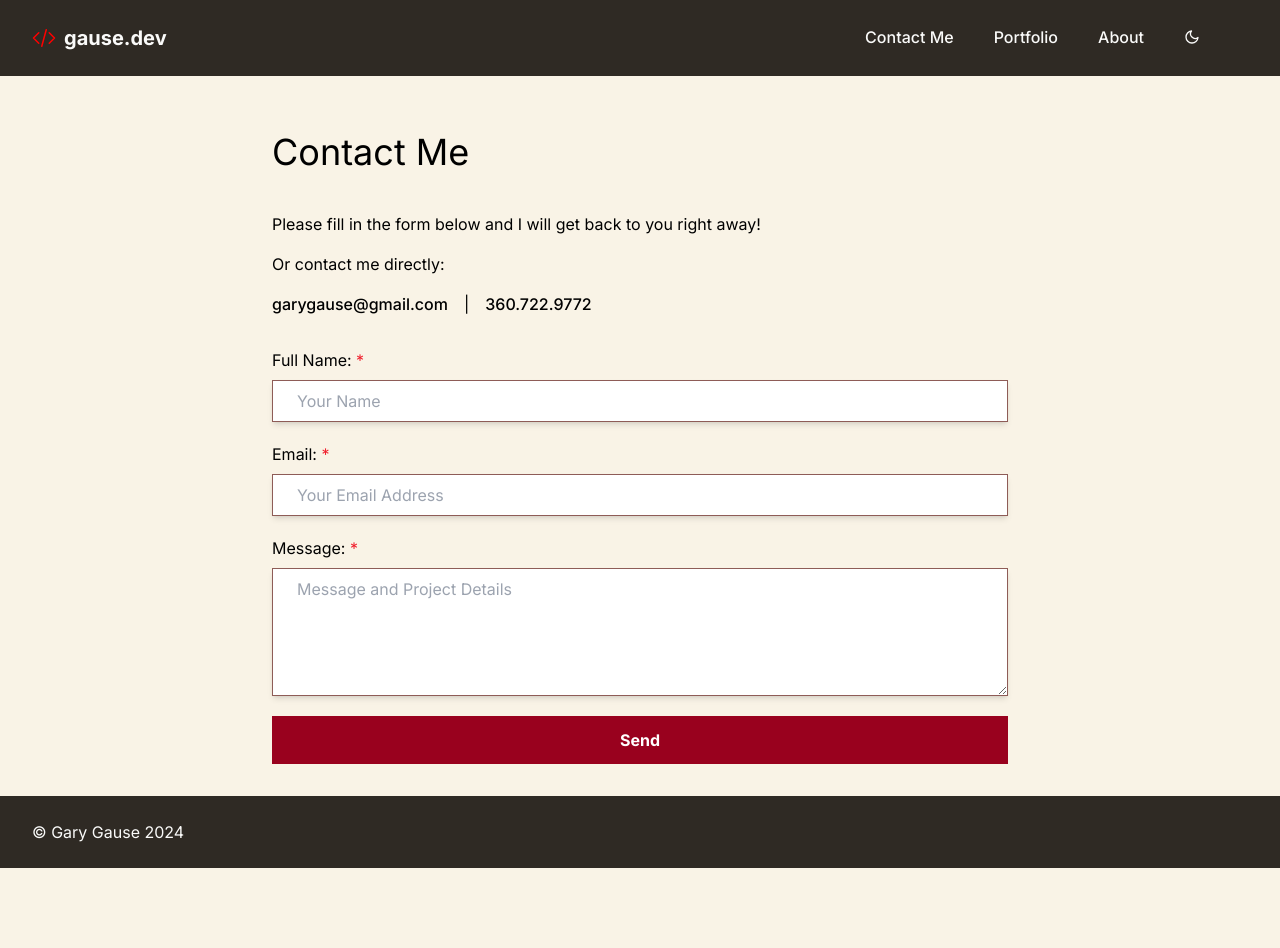
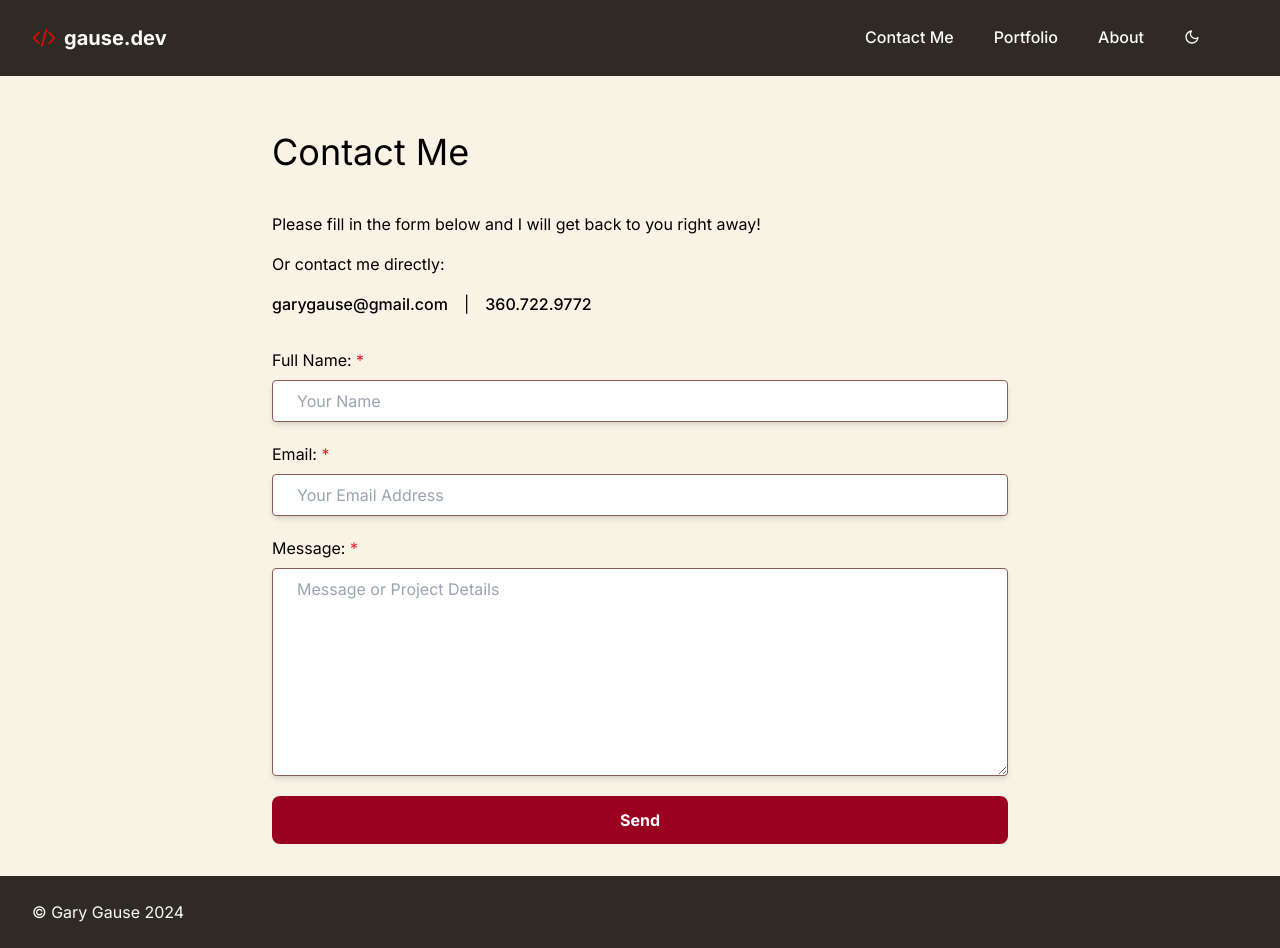
Before and after one commit to garygause/gause.dev, a Next.js app: page /contact in a window 1280 px wide. Before the commit the page ends 868 px from the top, so only its background shows below. Built offline with nearby package versions, Linux system fonts and the light colour scheme.

Commit message:
fix error messages on form

```diff
--- a/src/app/(main)/about/page.tsx
+++ b/src/app/(main)/about/page.tsx
@@ -7,7 +7,7 @@ export default function AboutHomePage() {
       <div className="container mx-auto max-w-3xl">
         <div className="p-4">
           <h1 className="text-4xl py-10">About Me</h1>
-          <p className="mb-3 text-palette-brown first-line:uppercase first-line:tracking-widest first-letter:text-2xl first-letter:font-bold first-letter:text-palette-red ">
+          <p className="mb-3 text-palette-brown first-line:uppercase first-line:tracking-widest first-letter:text-2xl first-letter:font-bold first-letter:text-palette-red">
             Currently a freelancer working on my favorite projects, I have a
             long history in software development.
           </p>
@@ -36,7 +36,7 @@ export default function AboutHomePage() {
               width="300"
               height="300"
               alt="gary coffee"
-              className="shadow-lg shadow-palette-red/50 rounded-full max-w-full h-auto align-middle "
+              className="shadow-lg shadow-palette-red/50  dark:shadow-palette-white/50 rounded-full max-w-full h-auto align-middle "
             />
           </div>
         </div>
--- a/src/components/contact-form/contact-form.tsx
+++ b/src/components/contact-form/contact-form.tsx
@@ -49,6 +49,7 @@ function ContactForm() {
             id="fullName"
             value={fullName}
             placeholder="Your Name"
+            className="rounded"
             onChange={(e) => setFullname(e.target.value)}
           />
         </div>
@@ -57,6 +58,7 @@ function ContactForm() {
             Email: <span className="text-palette-red-500">*</span>
           </label>
           <input
+            className="rounded"
             type="text"
             id="email"
             value={email}
@@ -69,26 +71,30 @@ function ContactForm() {
             Message: <span className="text-palette-red-500">*</span>
           </label>
           <textarea
-            className="h-32"
+            className="h-52 rounded"
             id="message"
             value={message}
-            placeholder="Message and Project Details"
+            placeholder="Message or Project Details"
             onChange={(e) => setMessage(e.target.value)}
           ></textarea>
         </div>
         <button
-          className="bg-palette-red font-bold py-3 text-white"
+          className="bg-palette-red font-bold py-3 text-white rounded-lg hover:bg-palette-brown"
           type="submit"
         >
           Send
         </button>
       </form>
-      <div className="flex flex-col">
-        {error &&
+      <div
+        className={`${
+          error.length === 0 ? 'hidden' : ''
+        } border border-palette-brown dark:bg-palette-white/70 mt-10 rounded`}
+      >
+        {error.length > 0 &&
           error.map((e) => (
             <div
-              className={`px-5 py-2 mt-5 ${
-                success ? 'text-white' : 'text-palette-red-700'
+              className={`px-5 py-2  ${
+                success ? 'text-black' : 'text-palette-red-700'
               }`}
               key={e}
             >
--- a/src/components/hero/hero.tsx
+++ b/src/components/hero/hero.tsx
@@ -49,7 +49,7 @@ export function Hero() {
               alt="Photo Gary Gause"
               height="380"
               width="380"
-              className="shadow-lg rounded-full max-w-full  h-auto align-middle border-none"
+              className="shadow-lg shadow-palette-red/50  dark:shadow-palette-white/50 rounded-full max-w-full  h-auto align-middle border-none"
             />
           </div>
         </div>
```
